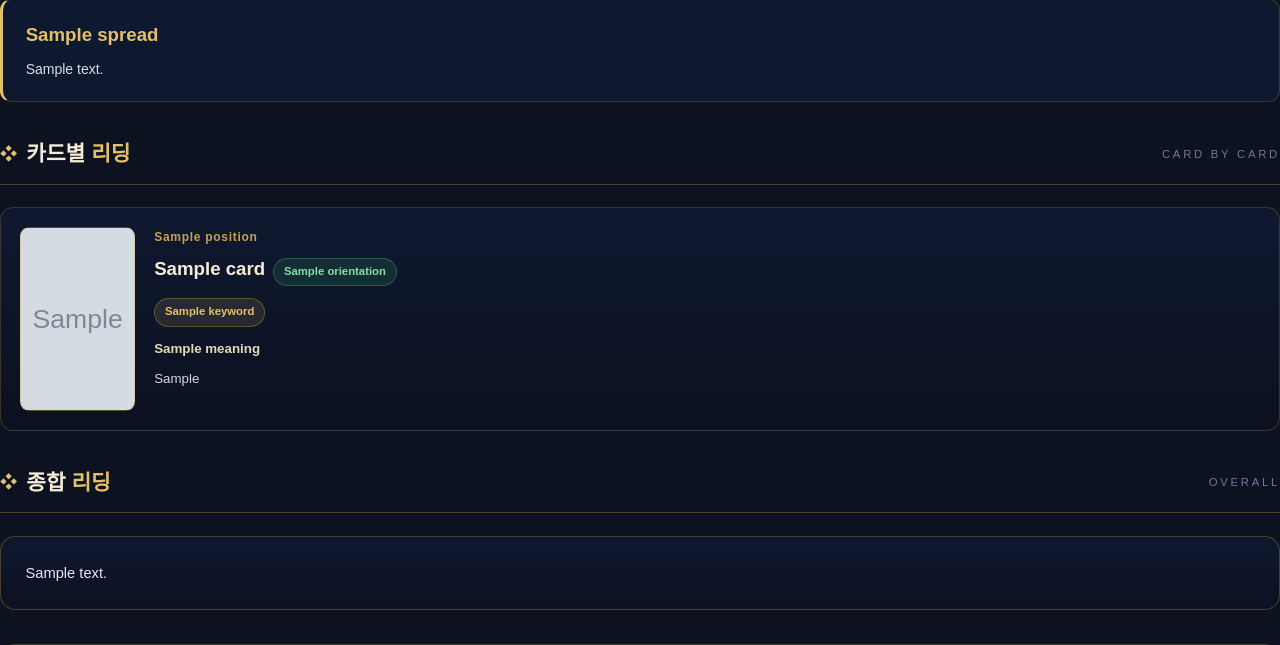
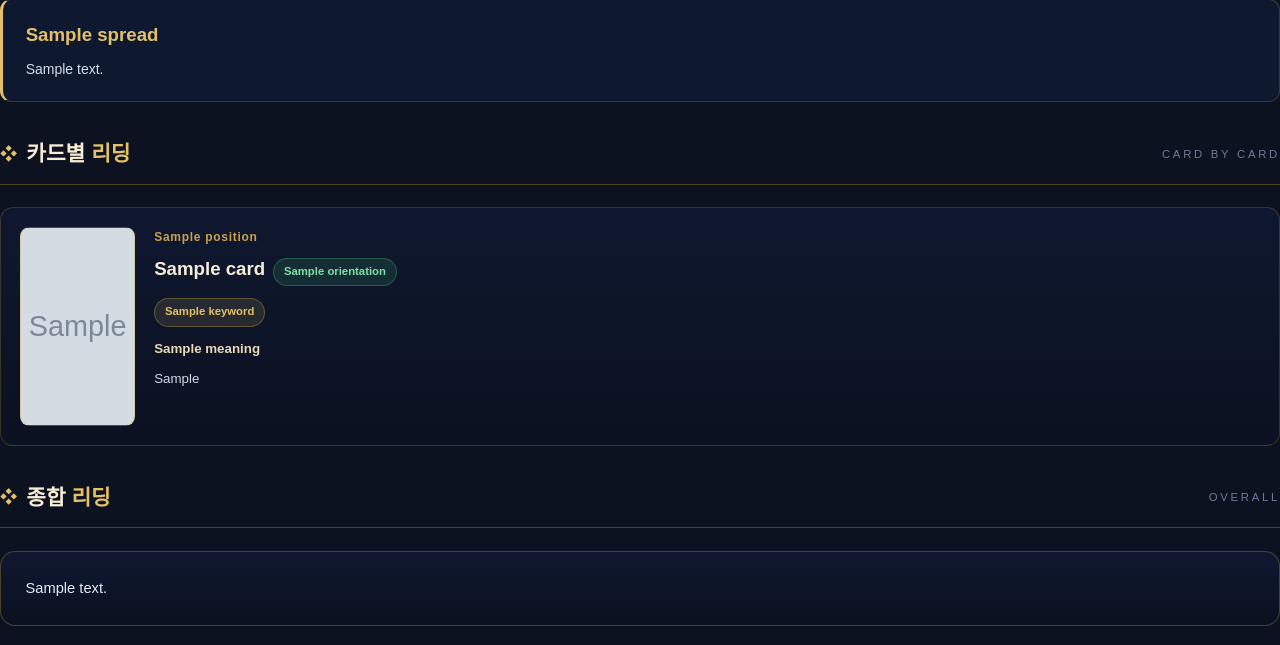
Before and after one commit to taehyun1121/saju-tarot-site, a Python web app: template backend/templates/report_tarot.html in a window 1280 px wide. Shown: the part 1202-1847 px from the top of the page. Run offline with Jinja, Linux system fonts and the light colour scheme; the template is opened without the code that fills it: most values are stand-ins (such as "Sample title", 1, 10 or a date in 2020); grey boxes marked "Sample" are stand-in pictures; some web fonts are replaced.

Commit message:
fix(리포트): 타로 PDF 카드 이미지 크롭 수정 (30→52mm 비율보정)
디자인봇 확인·전달: 타로카드 실제 비율은 1:1.73인데 .pic이
width:30mm/height:48mm(1:1.6)로 짧게 잡혀있어 카드 아래쪽이 잘려
보이고 있었음. height 52mm로 보정.

카드 이미지 자체는 이미 보유 실덱 78장(tarot.py card_image_url())을
쓰고 있어 별도 바인딩 작업 불필요. file:// 경로(한글+공백 파일명)도
WeasyPrint가 로컬 파일시스템 경로로 직접 읽어 문제없이 렌더됨(URL
인코딩 불필요 — 실제 렌더로 확인, HTTP 경유가 아니라 %20 이슈 자체가
발생하지 않는 구조).

로컬 WeasyPrint 재렌더 후 5장 전부(정위/역위 섞어서) 육안대조 —
카드 상하단 잘림 없이 전체 노출, 역위 카드 180도 회전 정상 확인.

```diff
--- a/backend/templates/report_tarot.html
+++ b/backend/templates/report_tarot.html
@@ -48,7 +48,7 @@ h1,h2,h3{margin:0;}
 /* 카드별 리딩 반복 */
 .card{display:flex;gap:5mm;background:linear-gradient(180deg,var(--paper2),#0b1120);border:1px solid rgba(212,175,55,.22);border-radius:3.5mm;
   padding:5mm;margin-bottom:4mm;page-break-inside:avoid;}
-.card .pic{flex:none;width:30mm;height:48mm;border-radius:2.5mm;overflow:hidden;border:1px solid rgba(212,175,55,.4);
+.card .pic{flex:none;width:30mm;height:52mm;border-radius:2.5mm;overflow:hidden;border:1px solid rgba(212,175,55,.4);
   background:#0a0f1c center/cover no-repeat;position:relative;}
 .card .pic.rev{transform:rotate(180deg);}
 .card .body{flex:1;}
```
